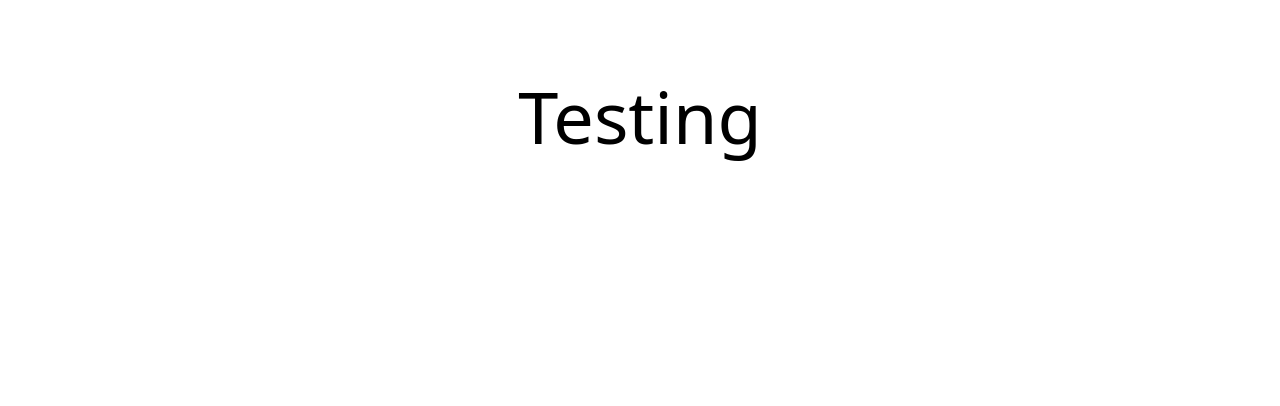
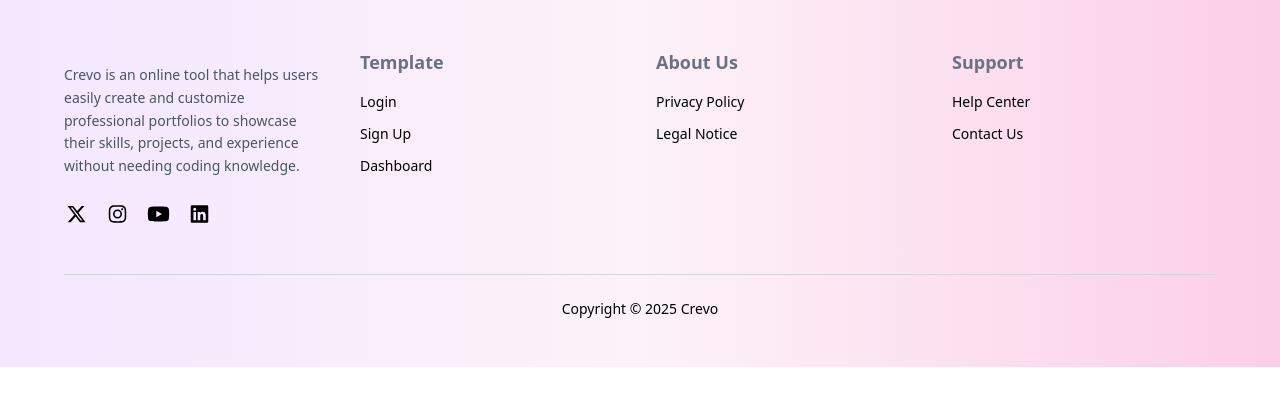
Before and after one commit to meypanhawath/found-web-final, a React (Vite) app: page / in a window 1280 px wide. Shown: the top 406 px of the page. Built offline with nearby package versions, Linux system fonts and the light colour scheme.

Commit message:
pull from main

```diff
--- a/package.json
+++ b/package.json
@@ -10,6 +10,10 @@
     "preview": "vite preview"
   },
   "dependencies": {
+    "@fortawesome/fontawesome-svg-core": "^7.0.1",
+    "@fortawesome/free-brands-svg-icons": "^7.0.1",
+    "@fortawesome/free-solid-svg-icons": "^7.0.1",
+    "@fortawesome/react-fontawesome": "^3.0.2",
     "@tailwindcss/vite": "^4.1.12",
     "react": "^19.1.1",
     "react-dom": "^19.1.1",
--- a/src/App.jsx
+++ b/src/App.jsx
@@ -1,13 +1,16 @@
 
 import './App.css'
+import CrevoFooter from './components/footer/Footer';
+
+
 
 const App = () => {
 
   return (
-    <>
-      <p className='text-7xl text-center font-medium mt-20'>Testing</p>
-    </>
+
+ <CrevoFooter/>
+
   )
 }
 
-export default App
+export default App;
--- a/src/components/footer/Footer.jsx
+++ b/src/components/footer/Footer.jsx
@@ -1,8 +1,8 @@
+import React from "react";
 import { FontAwesomeIcon } from "@fortawesome/react-fontawesome";
-import { faInstagram, faYoutube, faLinkedin } from "@fortawesome/free-brands-svg-icons";
-import { byPrefixAndName } from "@fortawesome/fontawesome-svg-core/import.macro";
+import {faXTwitter,faInstagram, faYoutube,faLinkedin,} from "@fortawesome/free-brands-svg-icons";
 
-const Footer = () => {
+const CrevoFooter = () => {
   return (
     <footer className="bg-gradient-to-r from-purple-100 via-pink-50 to-pink-200 px-8 py-12">
       <div className="max-w-6xl mx-auto">
@@ -10,27 +10,39 @@ const Footer = () => {
         <div className="grid grid-cols-1 md:grid-cols-4 gap-8 mb-12">
           {/* Brand Section */}
           <div className="col-span-1 md:col-span-1">
-            <h2 className="text-2xl font-bold text-gray-800 mb-4">Crevo</h2>
+            <h2 className="text-2xl font-bold text-gray-800 mb-4">
+              <img src="" alt="" />
+            </h2>
             <p className="text-gray-600 text-sm leading-relaxed mb-6">
-              Crevo is an online tool that helps users easily create and customize professional portfolios to showcase their skills, projects, and experience without needing coding knowledge.
+              Crevo is an online tool that helps users easily create and
+              customize professional portfolios to showcase their skills,
+              projects, and experience without needing coding knowledge.
             </p>
 
             {/* Social Media Icons */}
             <div className="flex space-x-4">
-              <a href="#" className="text-gray-600 hover:text-gray-800 transition-colors">
-                <FontAwesomeIcon
-                  icon={byPrefixAndName.fab['x-twitter']}
-                  style={{ color: "#00040a" }}
-                  size="lg"
-                />
+              <a
+                href="#"
+                className="text-black hover:text-blue-500 transition-colors"
+              >
+                <FontAwesomeIcon icon={faXTwitter} size="lg" />
               </a>
-              <a href="#" className="text-gray-600 hover:text-gray-800 transition-colors">
+              <a
+                href="#"
+                className="text-black hover:text-pink-500 transition-colors"
+              >
                 <FontAwesomeIcon icon={faInstagram} size="lg" />
               </a>
-              <a href="#" className="text-gray-600 hover:text-gray-800 transition-colors">
+              <a
+                href="#"
+                className="text-black hover:text-red-500 transition-colors"
+              >
                 <FontAwesomeIcon icon={faYoutube} size="lg" />
               </a>
-              <a href="#" className="text-gray-600 hover:text-gray-800 transition-colors">
+              <a
+                href="#"
+                className="text-black hover:text-blue-700 transition-colors"
+              >
                 <FontAwesomeIcon icon={faLinkedin} size="lg" />
               </a>
             </div>
@@ -38,28 +50,47 @@ const Footer = () => {
 
           {/* Template Section */}
           <div className="col-span-1">
-            <h3 className="text-lg font-semibold text-gray-800 mb-4">Template</h3>
+            <h3 className="text-lg font-semibold text-gray-500 mb-4">
+              Template
+            </h3>
             <div className="space-y-3">
-              <a href="#" className="block text-gray-600 hover:text-gray-800 transition-colors text-sm">
+              <a
+                href="#"
+                className="block text-black hover:text-gray-800 transition-colors text-sm font-medium"
+              >
                 Login
               </a>
-              <a href="#" className="block text-gray-600 hover:text-gray-800 transition-colors text-sm">
+              <a
+                href="#"
+                className="block text-black hover:text-gray-800 transition-colors text-sm font-medium"
+              >
                 Sign Up
               </a>
-              <a href="#" className="block text-gray-600 hover:text-gray-800 transition-colors text-sm">
-                Login
+              <a
+                href="#"
+                className="block text-black hover:text-gray-800 transition-colors text-sm font-medium"
+              >
+                Dashboard
               </a>
             </div>
           </div>
 
           {/* About Us Section */}
           <div className="col-span-1">
-            <h3 className="text-lg font-semibold text-gray-800 mb-4">About Us</h3>
+            <h3 className="text-lg font-semibold text-gray-500 mb-4">
+              About Us
+            </h3>
             <div className="space-y-3">
-              <a href="#" className="block text-gray-600 hover:text-gray-800 transition-colors text-sm">
+              <a
+                href="#"
+                className="block text-black hover:text-gray-800 transition-colors text-sm font-medium"
+              >
                 Privacy Policy
               </a>
-              <a href="#" className="block text-gray-600 hover:text-gray-800 transition-colors text-sm">
+              <a
+                href="#"
+                className="block text-black hover:text-gray-800 transition-colors text-sm font-medium"
+              >
                 Legal Notice
               </a>
             </div>
@@ -67,13 +98,21 @@ const Footer = () => {
 
           {/* Support Section */}
           <div className="col-span-1">
-            <h3 className="text-lg font-semibold text-gray-800 mb-4">Support</h3>
+            <h3 className="text-lg font-semibold text-gray-500 mb-4">
+              Support
+            </h3>
             <div className="space-y-3">
-              <a href="#" className="block text-gray-600 hover:text-gray-800 transition-colors text-sm">
-                Privacy Policy
+              <a
+                href="#"
+                className="block text-black hover:text-gray-800 transition-colors text-sm font-medium"
+              >
+                Help Center
               </a>
-              <a href="#" className="block text-gray-600 hover:text-gray-800 transition-colors text-sm">
-                Legal Notice
+              <a
+                href="#"
+                className="block text-black hover:text-gray-800 transition-colors text-sm font-medium"
+              >
+                Contact Us
               </a>
             </div>
           </div>
@@ -81,13 +120,11 @@ const Footer = () => {
 
         {/* Copyright */}
         <div className="text-center border-t border-gray-300 pt-6">
-          <p className="text-gray-500 text-sm">
-            Copyright © 2025 Crevo
-          </p>
+          <p className="text-black text-sm">Copyright © 2025 Crevo</p>
         </div>
       </div>
     </footer>
   );
 };
 
-export default Footer;
+export default CrevoFooter;
```
Also changed, not shown: 1 other file (tests, documents, lock files or other folders).
